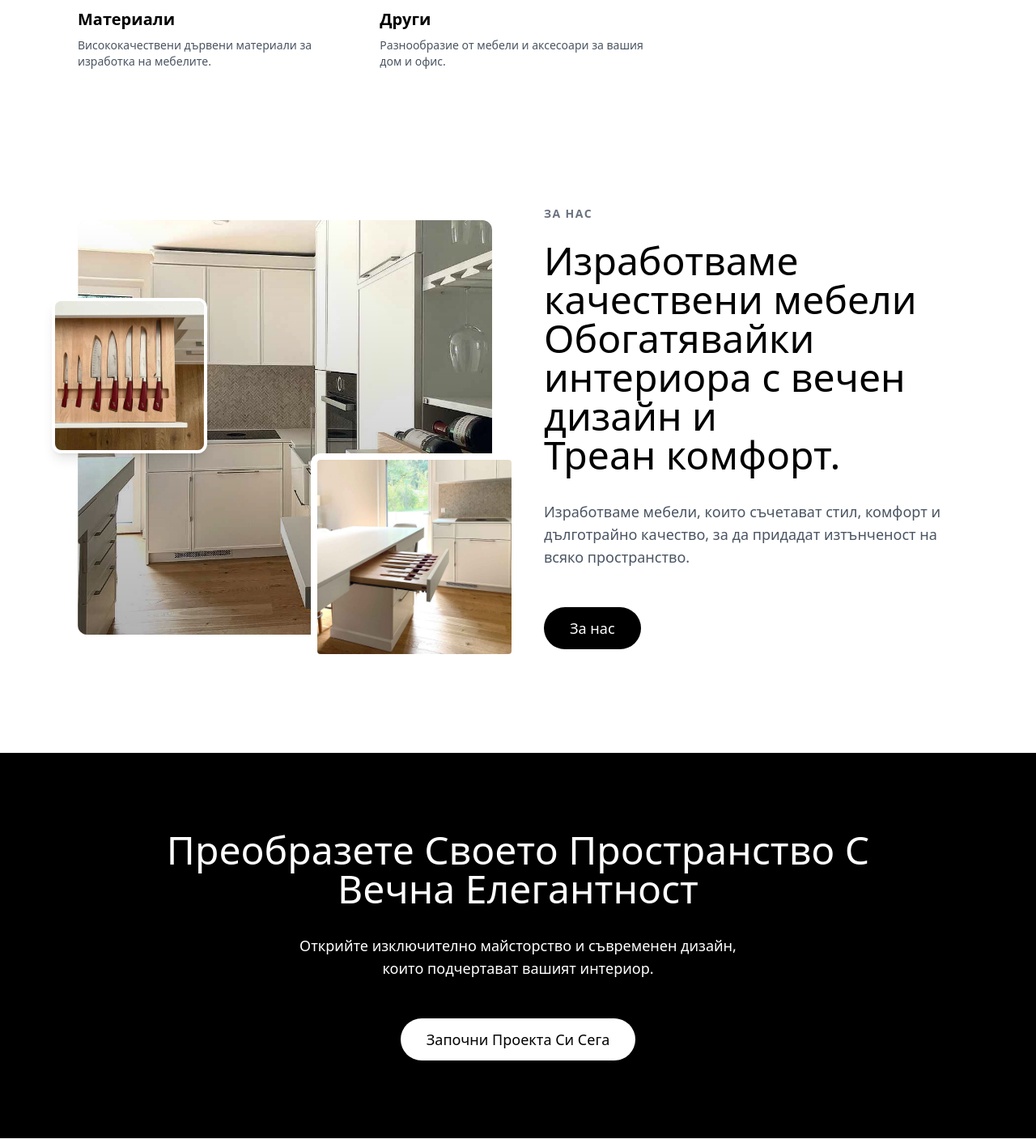
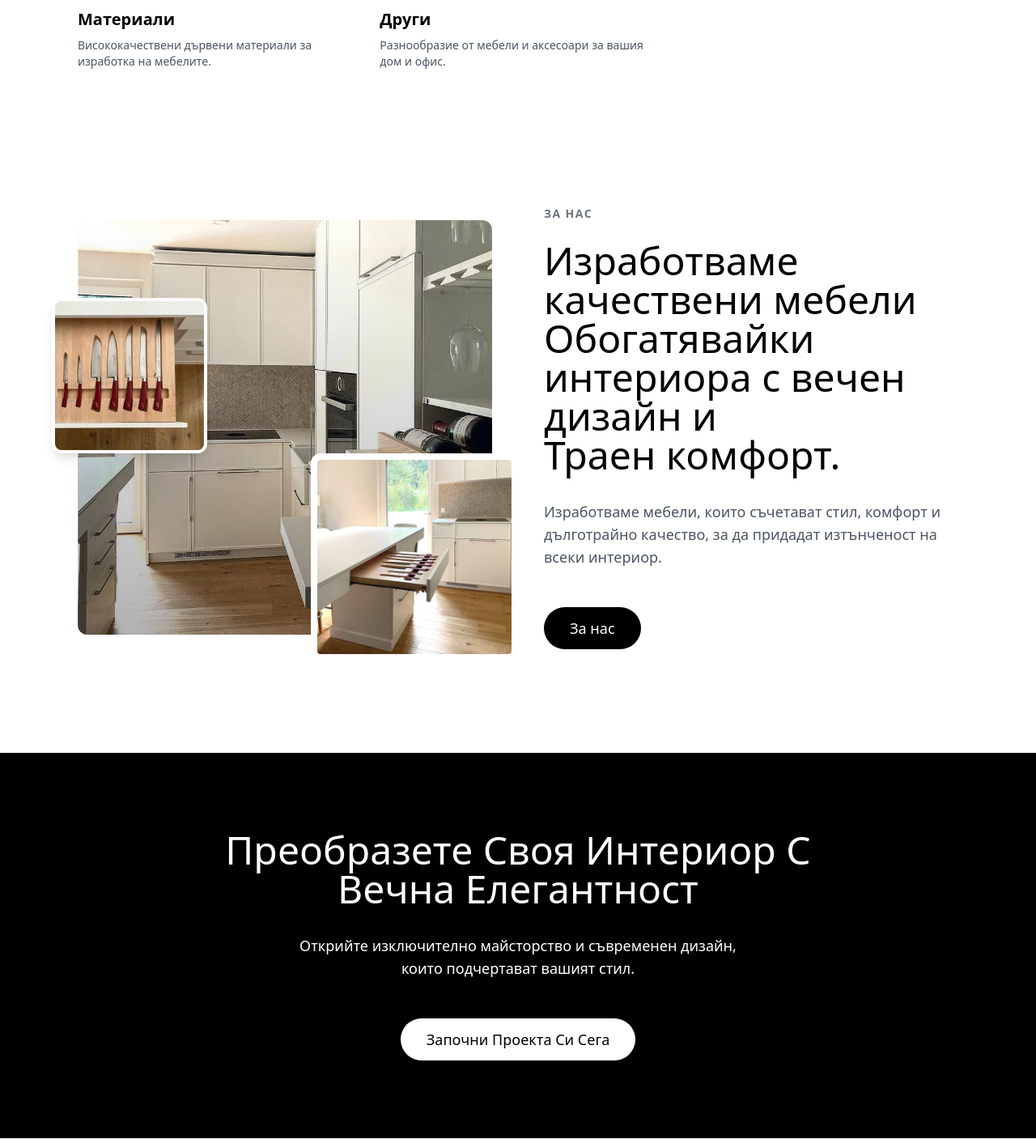
Before and after one commit to Miroslav03/Furniture-Web, a Next.js app in the folder furniture-web/: page / in a window 1280 px wide. Shown: the part 2009-3416 px from the top of the page at 81% size. Built offline with nearby package versions, Linux system fonts and the light colour scheme.

Commit message:
Move Fav Icon and change text

```diff
--- a/furniture-web/src/app/za-nas/page.jsx
+++ b/furniture-web/src/app/za-nas/page.jsx
@@ -359,10 +359,9 @@ const AboutPage = () => {
                     ))}
                 </div>
             </motion.div>
-            {/* Team Section */}
-            <section className="py-24 px-6 md:px-12 lg:px-24">
+
+           {/*  <section className="py-24 px-6 md:px-12 lg:px-24">
                 <div className="max-w-7xl mx-auto">
-                    {/* Title with Fade-in */}
                     <motion.div
                         initial={{ opacity: 0, y: 30 }}
                         whileInView={{ opacity: 1, y: 0 }}
@@ -378,7 +377,6 @@ const AboutPage = () => {
                         </p>
                     </motion.div>
 
-                    {/* Team Members with Staggered Appearance */}
                     <motion.div
                         initial="hidden"
                         whileInView="visible"
@@ -406,7 +404,6 @@ const AboutPage = () => {
                                 transition={{ duration: 1, ease: "easeOut" }}
                                 className="group relative"
                             >
-                                {/* Team Member Image with Hover Zoom */}
                                 <motion.div
                                     whileHover={{ scale: 1.05 }}
                                     transition={{
@@ -422,7 +419,6 @@ const AboutPage = () => {
                                     />
                                 </motion.div>
 
-                                {/* Team Member Details */}
                                 <div className="text-center">
                                     <h3 className="text-2xl font-light mb-2">
                                         Alexandra Wood
@@ -439,7 +435,7 @@ const AboutPage = () => {
                         ))}
                     </motion.div>
                 </div>
-            </section>
+            </section> */}
 
             {/* CTA Section */}
             <motion.div
@@ -454,7 +450,7 @@ const AboutPage = () => {
                         Готови ли сте да преобразите вашия интериор?
                     </h2>
                     <p className="text-md sm:text-lg text-gray-600 mb-12 max-w-xl mx-auto">
-                        Нека създадем нещо уникално заедно. Запишете се за
+                        Нека създадем нещо уникално заедно. Обадете се за
                         безплатна консултация с нашите майстори мебелисти.
                     </p>
 
--- a/furniture-web/src/components/Home/AboutSection.jsx
+++ b/furniture-web/src/components/Home/AboutSection.jsx
@@ -77,7 +77,7 @@ export const AboutSection = () => {
                         Изработваме качествени мебели
                         <br />
                         Обогатявайки интериора с вечен дизайн и <br />
-                        Треан комфорт.
+                        Траен комфорт.
                     </motion.h2>
 
                     <motion.p
@@ -86,7 +86,7 @@ export const AboutSection = () => {
                     >
                         Изработваме мебели, които съчетават стил, комфорт и
                         дълготрайно качество, за да придадат изтънченост на
-                        всяко пространство.
+                        всеки интериор.
                     </motion.p>
 
                     <Link href={"/za-nas"}>
--- a/furniture-web/src/components/Home/CTASection.jsx
+++ b/furniture-web/src/components/Home/CTASection.jsx
@@ -22,7 +22,7 @@ export const CTASection = () => {
                     className="text-4xl md:text-5xl font-light mb-8"
                     variants={{ hidden: { opacity: 0, y: 40 }, visible: { opacity: 1, y: 0, transition: { duration: 1, delay: 0.2 } } }}
                 >
-                    Преобразете Своето Пространство С<br />
+                    Преобразете Своя Интериор С<br />
                     Вечна Елегантност
                 </motion.h2>
 
@@ -31,7 +31,7 @@ export const CTASection = () => {
                     variants={{ hidden: { opacity: 0, y: 30 }, visible: { opacity: 1, y: 0, transition: { duration: 1, delay: 0.4 } } }}
                 >
                     Открийте изключително майсторство и съвременен дизайн, които
-                    подчертават вашият интериор.
+                    подчертават вашият стил.
                 </motion.p>
 
                 <motion.a
```
Also changed, not shown: 1 other file (tests, documents, lock files or other folders).
